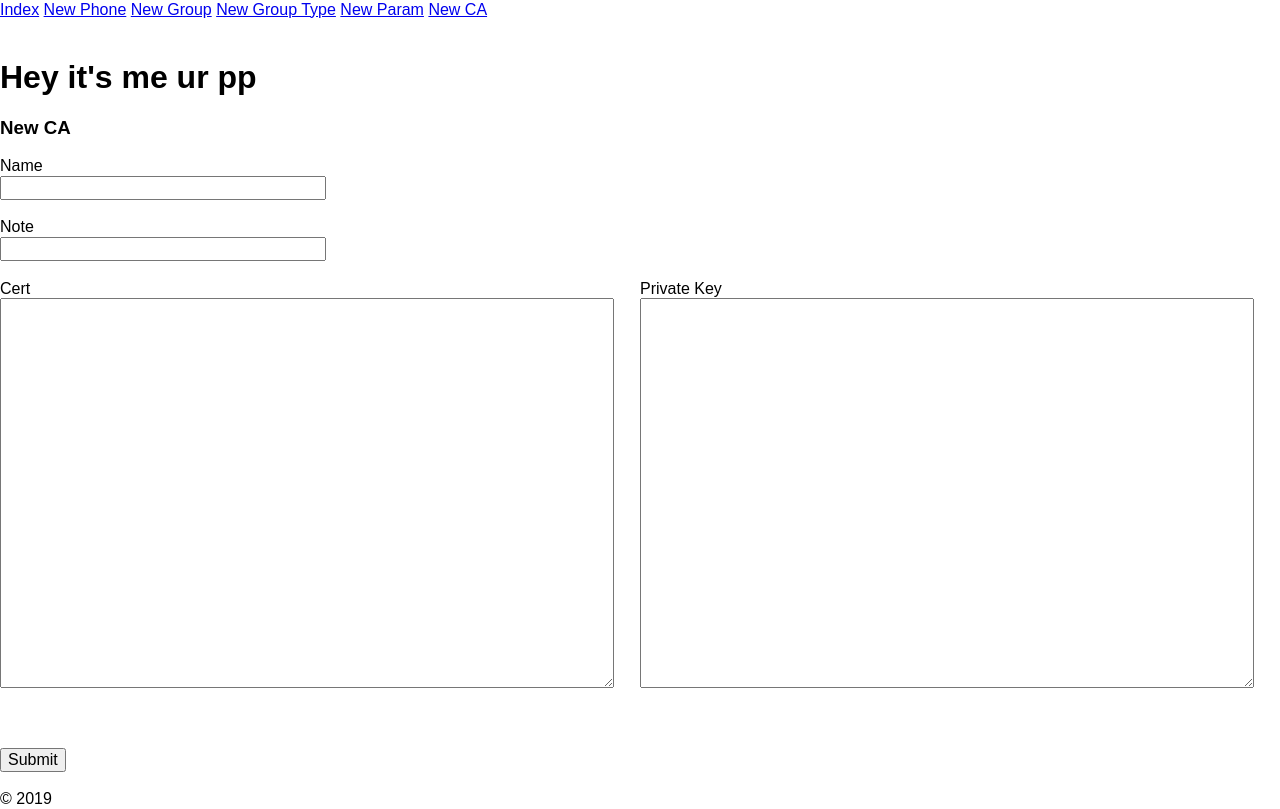
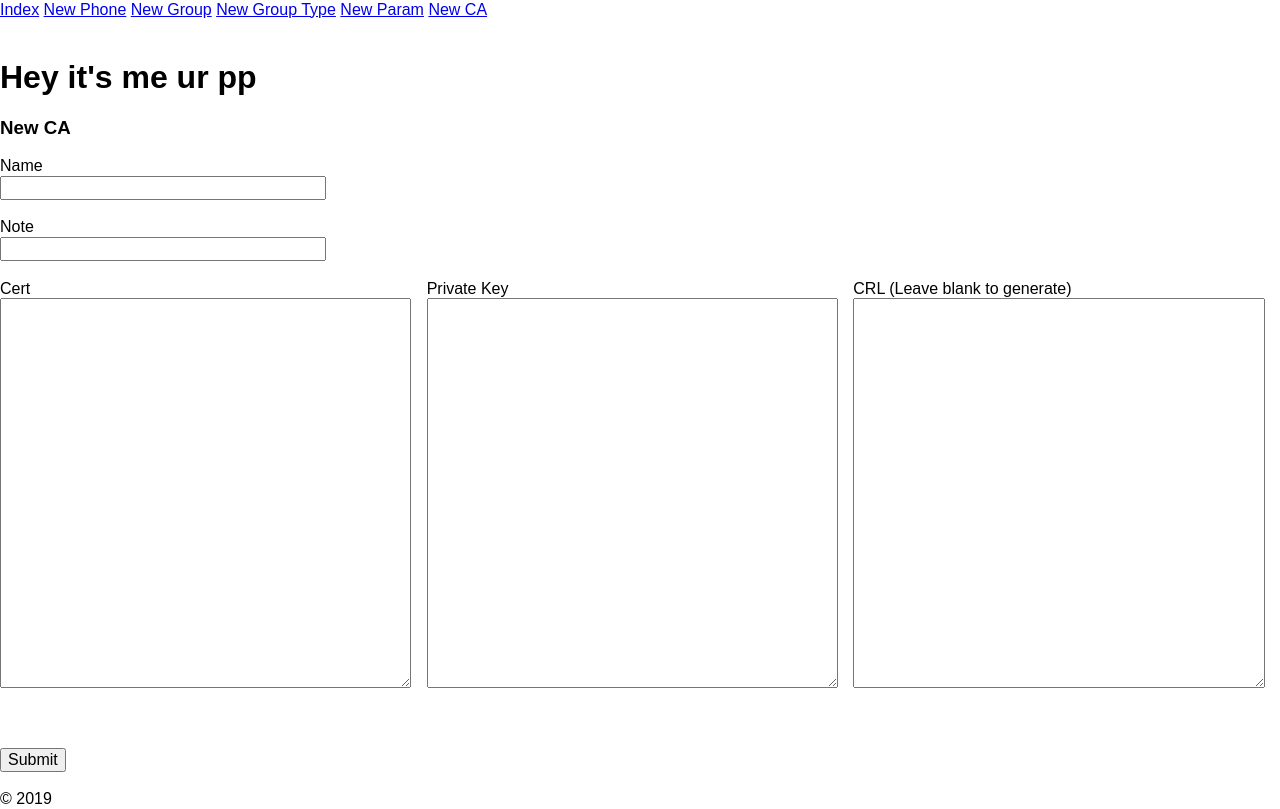
Before and after one commit to openspork/pp, a Flask app: page /new_ca in a window 1280 px wide. Run offline with Flask 2, Linux system fonts and the light colour scheme; some libraries are stand-ins or nearby versions.

Commit message:
add thumbprint to DB, but need to convert to alphanumeric

```diff
--- a/ppapp/crypto/issue.py
+++ b/ppapp/crypto/issue.py
@@ -79,7 +79,7 @@ def create_cert(cert_authority_pem, private_key_pem, cert_revocation_list_uri =
         encryption_algorithm=serialization.NoEncryption(),
     )
 
-    return cert_pem, cert_key_pem
+    return cert_pem, cert_key_pem, str((cert.fingerprint(hashes.SHA256())))
 
 
 def apply_client_cert(phone, param, value):
@@ -127,7 +127,7 @@ def issue_client_cert(phone):
         cert_authority = phone_active_client_cert.active_client_cert.cert_authority
 
     # Get client cert in PEM to add to DB
-    client_cert_pem, client_key_pem, fingerprint = create_cert(
+    client_cert_pem, client_key_pem, thumbprint = create_cert(
         cert_authority.cert, cert_authority.private_key, 'fq.dn' #url_for('get_certificate_revocation_list', thumbprint=cert_authority.thumbprint, _external=True)
     )
     # Create the client cert in DB
--- a/ppapp/forms.py
+++ b/ppapp/forms.py
@@ -117,6 +117,7 @@ class NewGroupForm(GroupForm):
 class CertAuthorityForm(NameNoteSubmitForm, FlaskForm):
     cert = TextAreaField("Cert", validators=[DataRequired()])
     private_key = TextAreaField("Private Key", validators=[DataRequired()])
+    cert_revocation_list = TextAreaField("CRL (Leave blank to generate)")
 
 
 class NewCertAuthorityForm(CertAuthorityForm):
@@ -124,7 +125,7 @@ class NewCertAuthorityForm(CertAuthorityForm):
 
 
 class EditCertAuthorityForm(CertAuthorityForm, DeleteForm):
-    cert_revocation_list = TextAreaField("CRL (Blank to Regen)")
+    pass
 
 
 class SelectCertAuthorityForm(FlaskForm):
--- a/ppapp/routes/route_cas.py
+++ b/ppapp/routes/route_cas.py
@@ -24,12 +24,13 @@ def new_ca():
     if request.method == "POST":
         if form.validate_on_submit():
             # Build a new CA:
-            cert_pem, cert_key_pem = create_cert(form.cert.data, form.private_key.data, 'https://fq.dn/crl/global') # CRL URI should probably be inputtable...
+            cert_pem, cert_key_pem, thumbprint = create_cert(form.cert.data, form.private_key.data, 'https://fq.dn/crl/global') # CRL URI should probably be inputtable...
             # Build our empty CRL
             cert_revocation_list_pem = build_crl(form.cert.data, form.private_key.data)
             cert_authority = CertAuthority.create(
                 name=form.name.data,
                 cert=cert_pem,
+                thumbprint=thumbprint,
                 private_key=cert_key_pem,
                 cert_revocation_list=cert_revocation_list_pem,
                 note=form.note.data,
--- a/ppapp/templates/ca.j2
+++ b/ppapp/templates/ca.j2
@@ -21,18 +21,24 @@ New CA
         </div>
         <br>
         <div class="pure-g">
-                <div class="pure-u-1-2">
+            <div class="pure-u-1-3">
                 {{ form.cert.label }}
                 <br>
                 {{ form.cert(class_='certInput') }}
             </div>
-                <div class="pure-u-1-2">
+            <div class="pure-u-1-3">
                 {{ form.private_key.label }}
                 <br>
                 {{ form.private_key(class_='certInput') }}
             </div>
+             <div class="pure-u-1-3">
+                {{ form.cert_revocation_list.label }}
+                <br>
+                {{ form.cert_revocation_list(class_='certInput') }}
+            </div>
         </div>
         <br>
+
         <div class="pure-g">
             <div class="pure-u-1-1">
                 {% block op_ops %}
--- a/ppapp/templates/ca_edit.j2
+++ b/ppapp/templates/ca_edit.j2
@@ -1,11 +1,10 @@
 {% extends "ca.j2" %}
 {% block op_header %}
 Edit
-{%endblock%}
+{% endblock %}
 {% block op_ops%}
     <br>
     <br>
-    {# show crl with option to blank #}
     {{ form.delete.label }}
     {{ form.delete }}
 {% endblock %}
```
Lines whose indentation alone changed are shown as unchanged.
